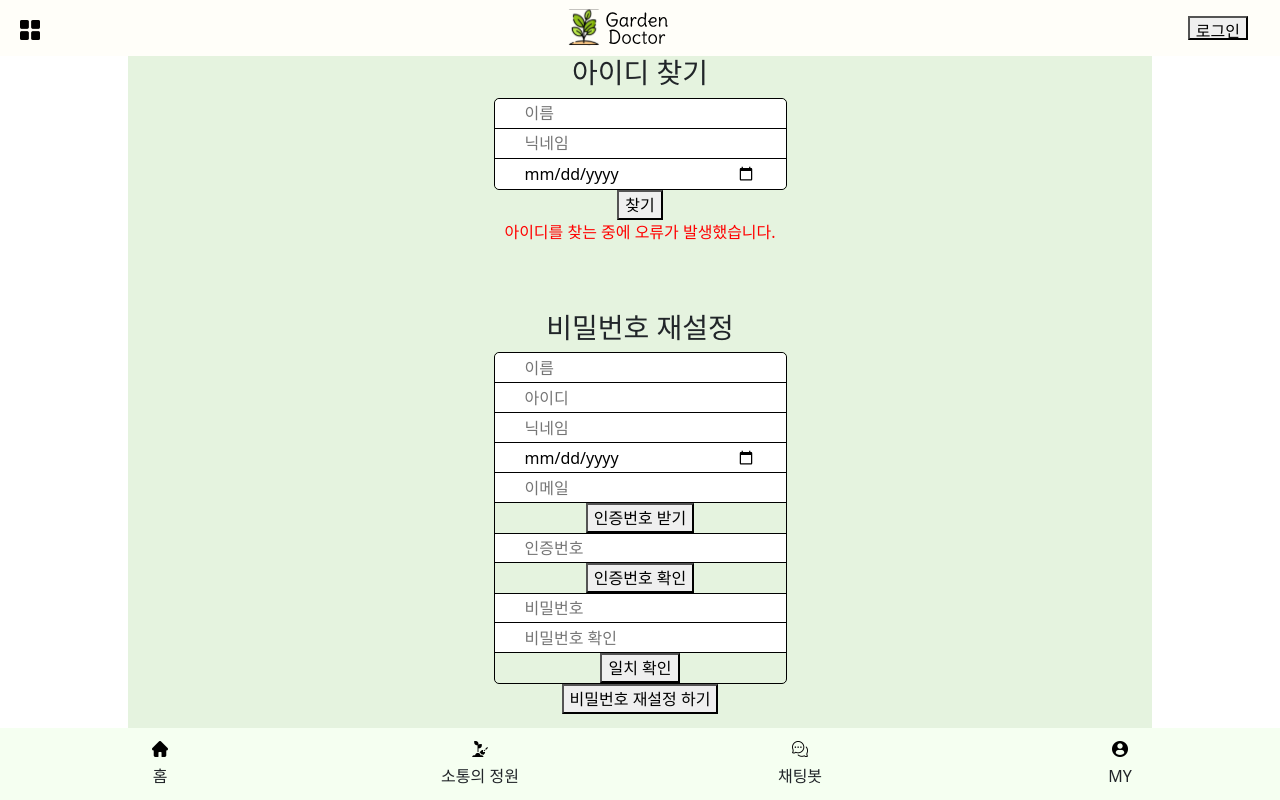
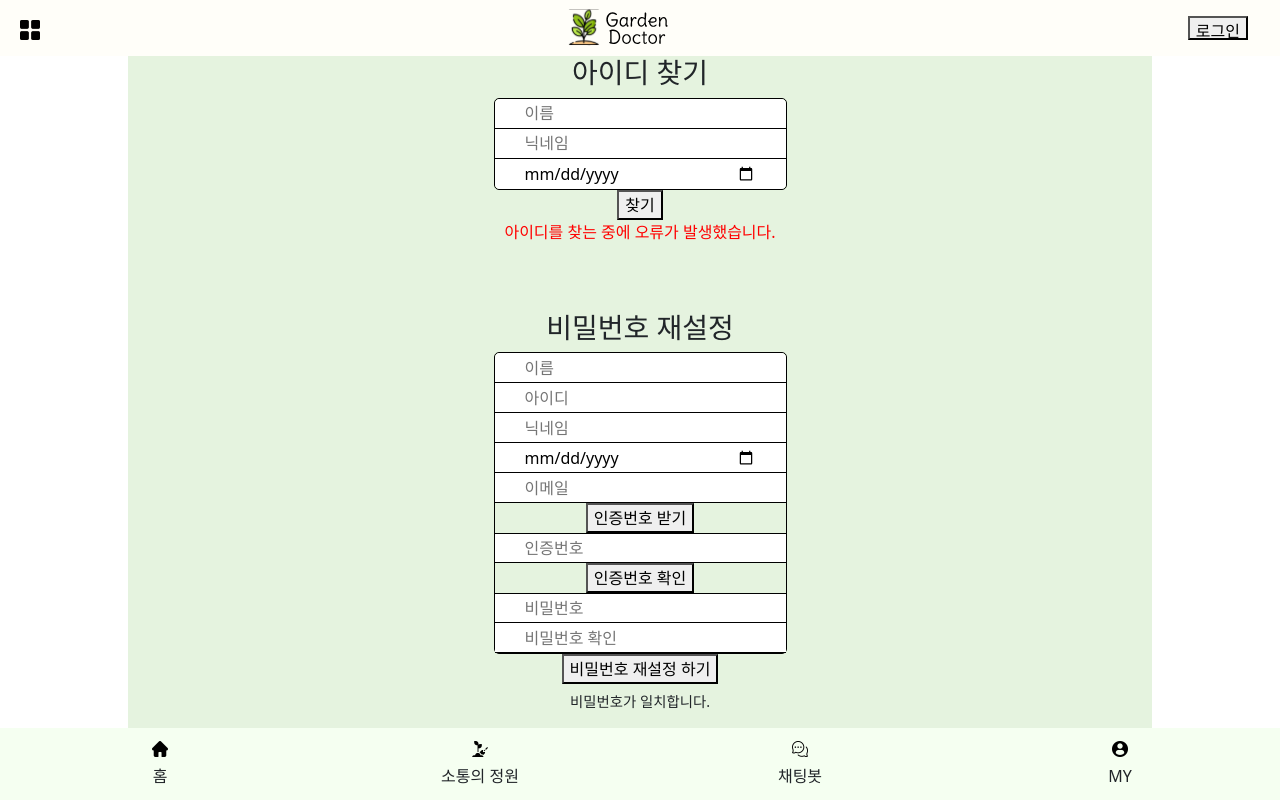
Before and after one commit to Garden-Doctor/GardenDoctor, a React (Create React App) app in the folder garden-doctor/: page /findIdPw in a window 1280 px wide. Both pictures are taken after a click on the button "찾기". Built offline with nearby package versions, Linux system fonts and the light colour scheme; no server answers; a web font is replaced by a local one.

Commit message:
비밀번호 찾기 (실시간 검사)

```diff
--- a/garden-doctor/src/components/signUp/FindMyyIdPw.js
+++ b/garden-doctor/src/components/signUp/FindMyyIdPw.js
@@ -1,4 +1,4 @@
-import React, { useState } from "react";
+import React, { useEffect, useState } from "react";
 import axios from "axios";
 import "../../styles/findMyIdPw.scss";
 
@@ -66,6 +66,22 @@ const FindMyId = () => {
       setCheck(false);
     }
   };
+
+  useEffect(() => {
+    const handleOutsideClick = (e) => {
+      const target = e.target;
+      if (target.className !== "signup_pwcheck_input") {
+        pwCheckButton();
+      }
+    };
+
+    document.addEventListener("click", handleOutsideClick);
+
+    return () => {
+      document.removeEventListener("click", handleOutsideClick);
+    };
+  }, [newPw, pwCheck]);
+
   const pwCheckButton = () => {
     if (newPw !== null) {
       if (newPw === pwCheck) {
@@ -217,15 +233,15 @@ const FindMyId = () => {
               setPwCheck(e.target.value);
             }}
           />
-          <button
-            className="check_button"
-            type="button"
-            onClick={pwCheckButton}
-          >
-            일치 확인
-          </button>
         </div>
         <button onClick={findPw}>비밀번호 재설정 하기</button>
+        {checkMessage && (
+          <div
+            className={`signup_check_pw ${!passwordPlag ? "error-text" : ""}`}
+          >
+            {checkMessage}
+          </div>
+        )}
         <div>{checkMessageFindPw}</div>
         {updateSuccess === true && <div>비밀번호 재설정 성공</div>}
         {updateSuccess === false && <div>재설정 실패</div>}
```
